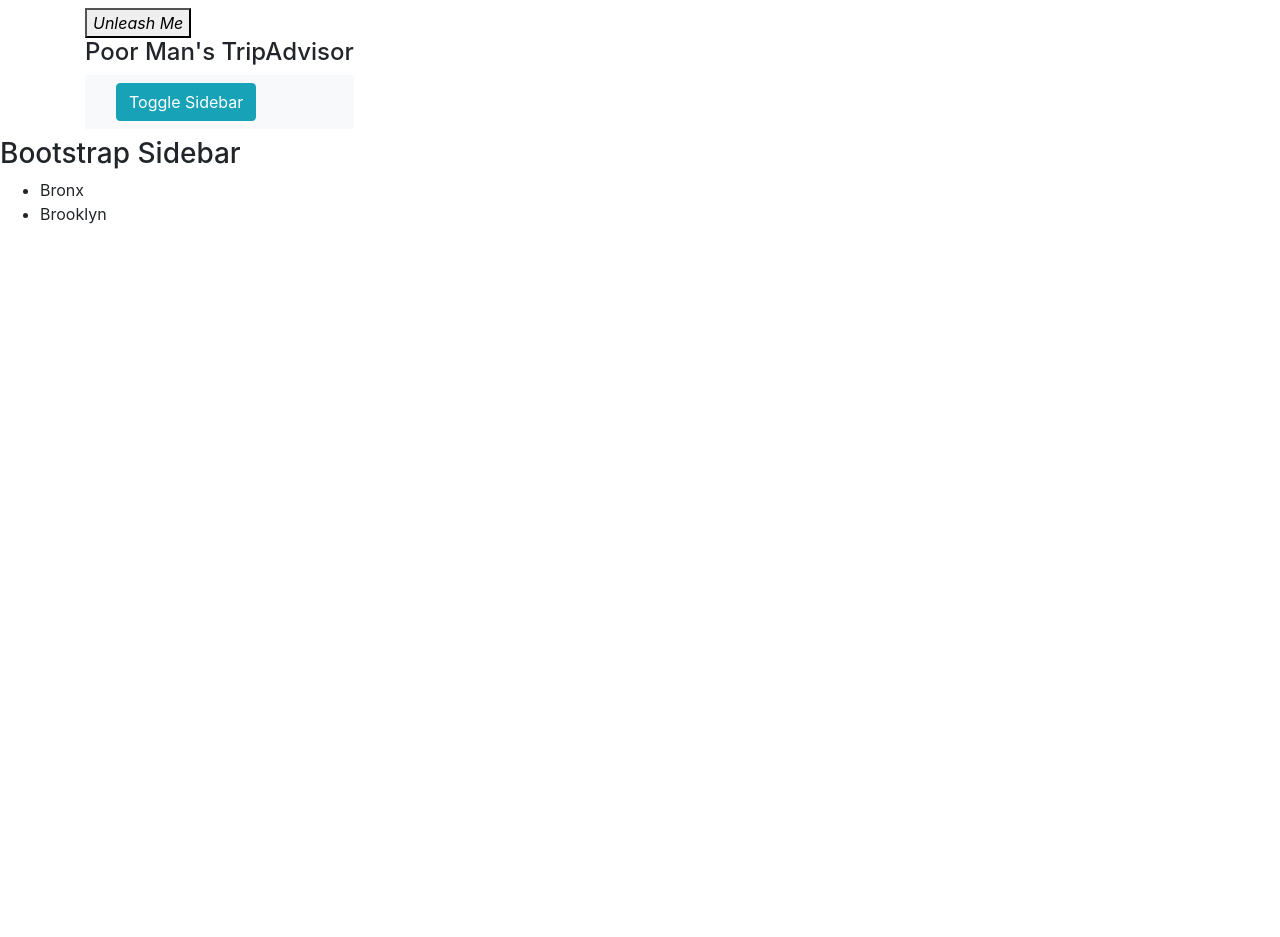
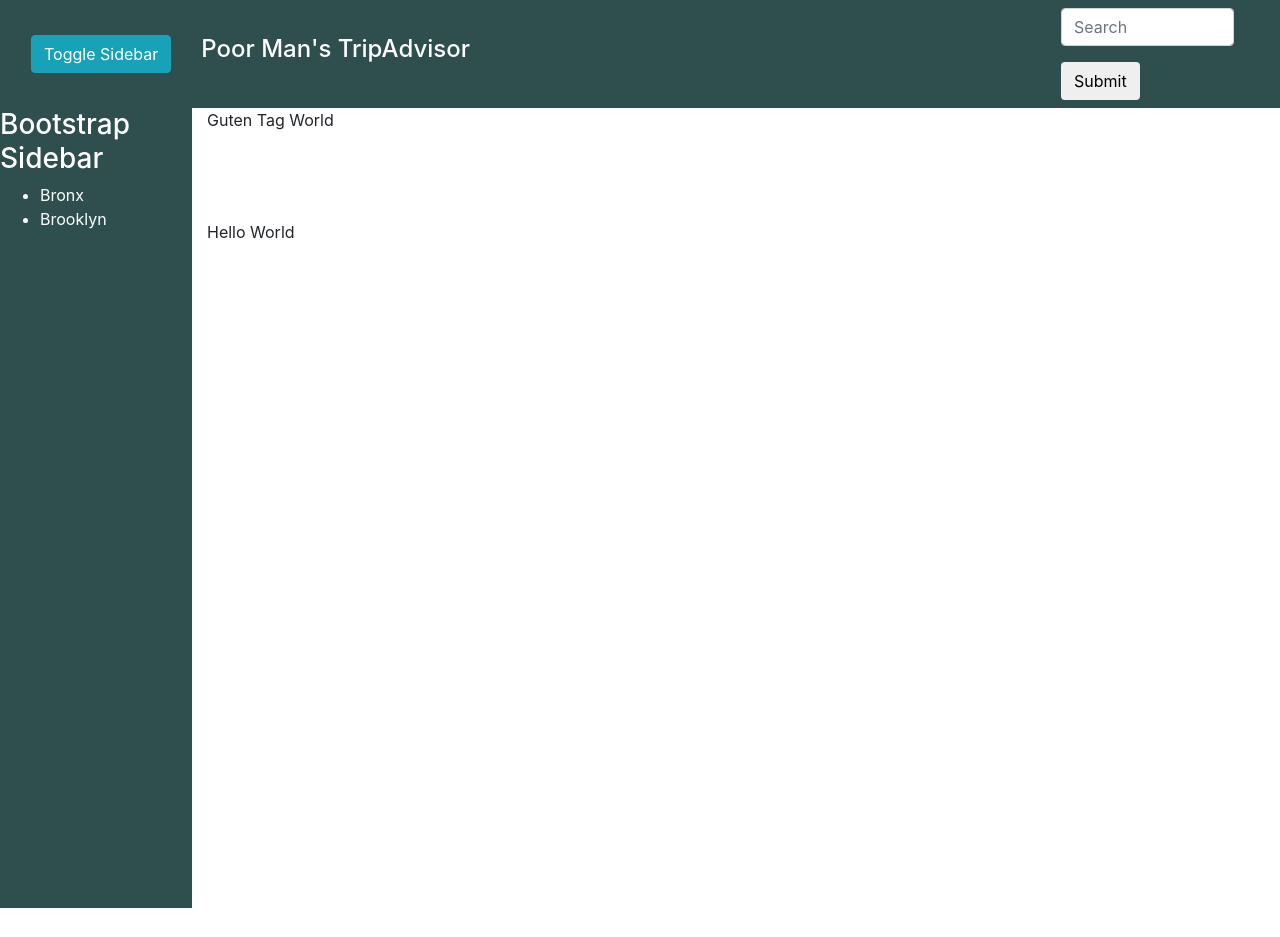
Before and after one commit to Bennimaru/Poor-Man-s-TA-Front-End, a plain HTML site: page index.html in a window 1280 px wide. After the commit the page ends 908 px from the top, so only its background shows below. Drawn offline with nearby package versions, Linux system fonts and the light colour scheme.

Commit message:
basic layout done

```diff
--- a/index.html
+++ b/index.html
@@ -12,36 +12,22 @@
   </head>
 
   <body>
-    <nav class="navbar navbar-default navbar-fixed-top">
-    <!-- Navbar Container -->
-    <div class="container">
-        <!-- Navbar Header [contains both toggle button and navbar brand] -->
-        <div class="navbar-header">
-            <!-- Toggle Button [handles opening navbar components on mobile screens]-->
-            <button type="button" class="navbar-toggle collapsed" data-toggle="collapse" data-target="#exampleNavComponents" aria-expanded"false">
-                <i class="glyphicon glyphicon-align-center">Unleash Me</i>
-            </button>
-
-            <!-- Navbar Brand -->
-            <h4>
-                Poor Man's TripAdvisor
-            </h4>
-        <div id="content">
-          <nav class="navbar navbar-expand-lg navbar-light bg-light">
+    <!-- Navbar -->
+    <nav class="navbar">
       <div class="container-fluid">
+        <div class="row">
+          <div class="col">
             <button type="button" id="sidebarCollapse" class="btn btn-info">
-                <i class="fas fa-align-left"></i>
               <span>Toggle Sidebar</span>
             </button>
           </div>
-          </nav>
+          <div class="col-auto">
+            <h4 id='navbar-title'>
+              Poor Man's TripAdvisor
+            </h4>
           </div>
         </div>
-
-        <!-- Navbar Collapse [contains navbar components such as navbar menu and forms ] -->
-        <div class="collapse navbar-collapse" id="exampleNavComponents">
-
-          <!-- Navbar Form -->
+        <div class="col-2">
           <form action="#" class="navbar-form">
             <div class="form-group">
               <input type="text" class="form-control" placeholder="Search">
@@ -55,7 +41,7 @@
     <!-- Sidebar -->
     <div class="wrapper">
       <nav id="sidebar">
-        <div class="sidebar-header">
+        <div class="sidebar">
           <h3>Bootstrap Sidebar</h3>
           <ul>
             <li>Bronx</li>
@@ -64,9 +50,18 @@
         </div>
       </nav>
     <!-- Page Content -->
-      <div id="content">
-        <!-- We'll fill this with dummy content -->
-
+      <div class="container">
+        <div class="row">
+          <div class="col">
+            <p>Guten Tag World</p>
+            <br><br><br>
+          </div>
+        </div>
+        <div class="row">
+          <div class="col">
+            <p>Hello World</p>
+          </div>
+        </div>
       </div>
     </div>
 
--- a/styles.css
+++ b/styles.css
@@ -1,14 +1,24 @@
 .wrapper {
-    display: flex;
-    align-items: stretch;
+  display: flex;
+  align-items: stretch;
+}
+
+.navbar {
+  background-color: darkslategrey;
+}
+
+#navbar-title {
+  color: white;
 }
 
 #sidebar {
-    min-width: 250px;
-    max-width: 250px;
-    min-height: 100vh;
+  min-width: 15%;
+  max-width: 15%;
+  min-height: 100vh;
+  background-color: darkslategrey;
+  color: white;
 }
 
 #sidebar.active {
-    margin-left: -250px;
+  margin-left: -15%;
 }
```
Lines whose indentation alone changed are shown as unchanged.
